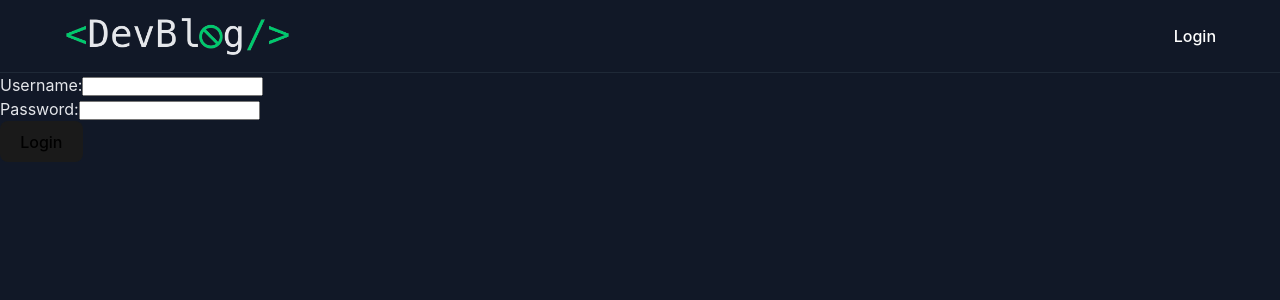
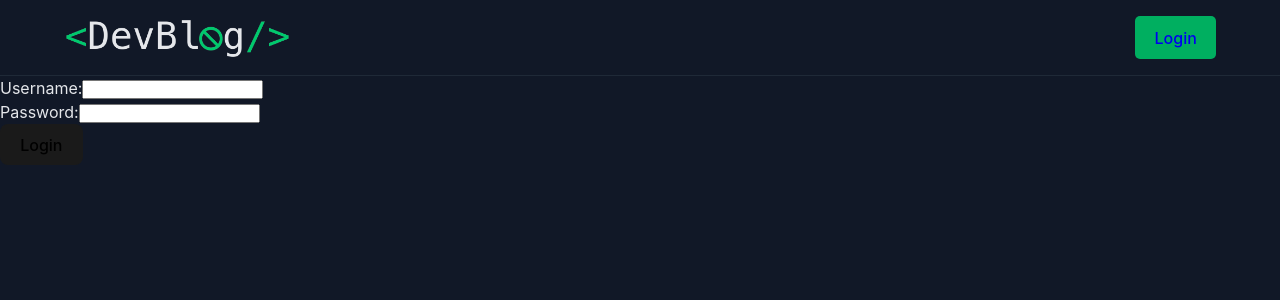
Before and after one commit to JamieYau/blog-client, a React (Vite) app: page /login in a window 1280 px wide. Shown: the top 300 px of the page. Built offline with nearby package versions, Linux system fonts and the light colour scheme.

Commit message:
Alter login button

```diff
--- a/src/components/Nav/Nav.module.css
+++ b/src/components/Nav/Nav.module.css
@@ -20,8 +20,14 @@
 }
 
 .loginLink {
-  color: #fff;
-  text-decoration: none;
+  background-color: var(--accent-color);
+  padding: 0.6em 1.2em;
+  border-radius: 5px;
+}
+
+.loginLink:hover {
+  background-image: linear-gradient(rgb(0 0 0/40%) 0 0);
+  color: inherit;
 }
 
 .profileContainer {
@@ -45,7 +51,7 @@
 .userInitial {
   font-weight: bold;
   font-size: 1.5em;
-  height: 100%
+  height: 100%;
 }
 
 .logoutText {
--- a/src/index.css
+++ b/src/index.css
@@ -7,7 +7,7 @@
   --primary-color: #1f2937;
   --secondary-color: #37415180;
   --tertiary-color: #2b3544;
-  --accent-color: #00c96d;
+  --accent-color: #00af60;
   --border-color: #363f4b;
   --text-color: #e5e7eb;
   --text-secondary-color: #9ca3af;
@@ -35,6 +35,7 @@ a {
 
 a:visited {
   color: inherit;
+  text-decoration: none;
 }
 
 a:hover {
```
